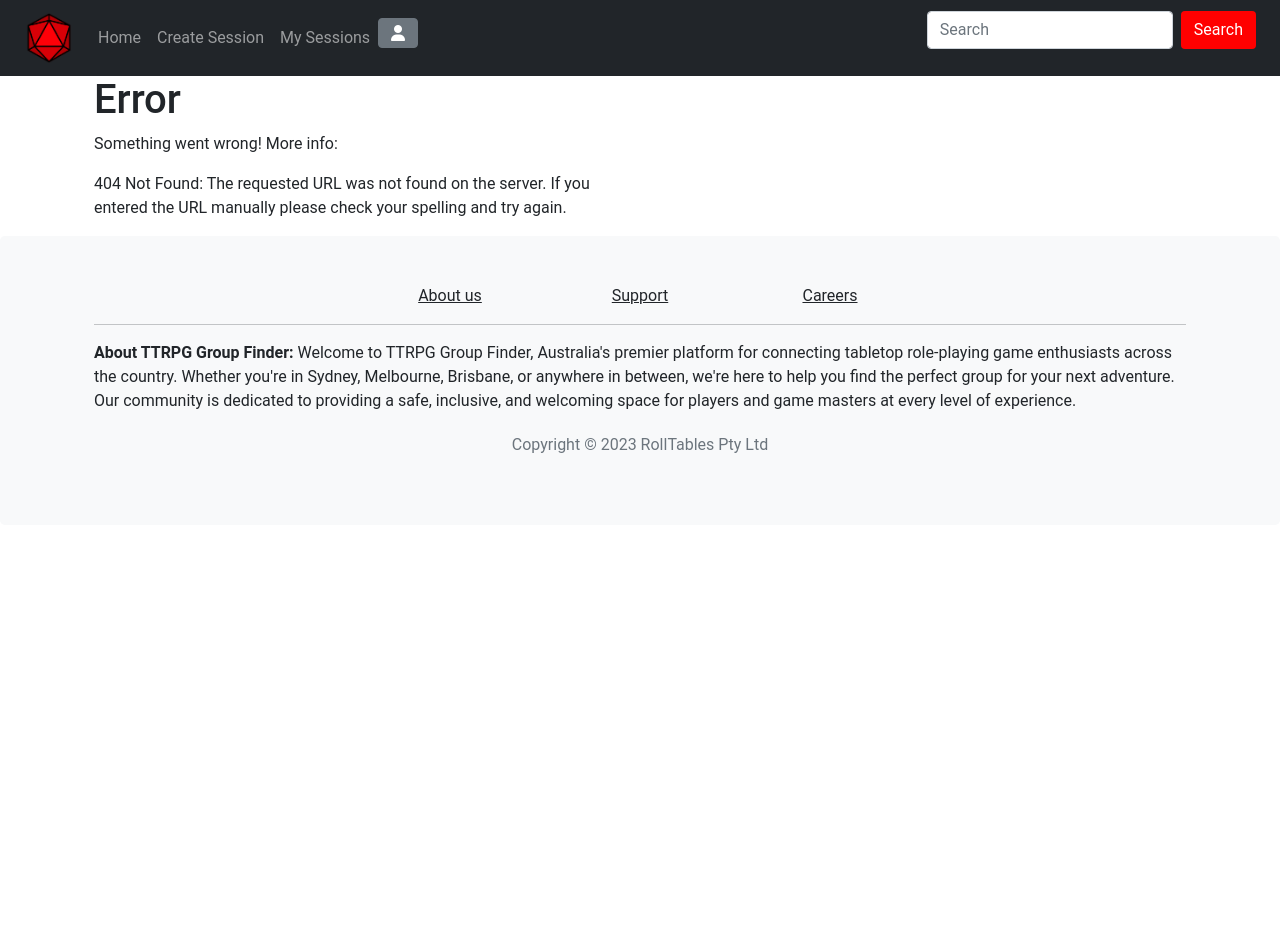
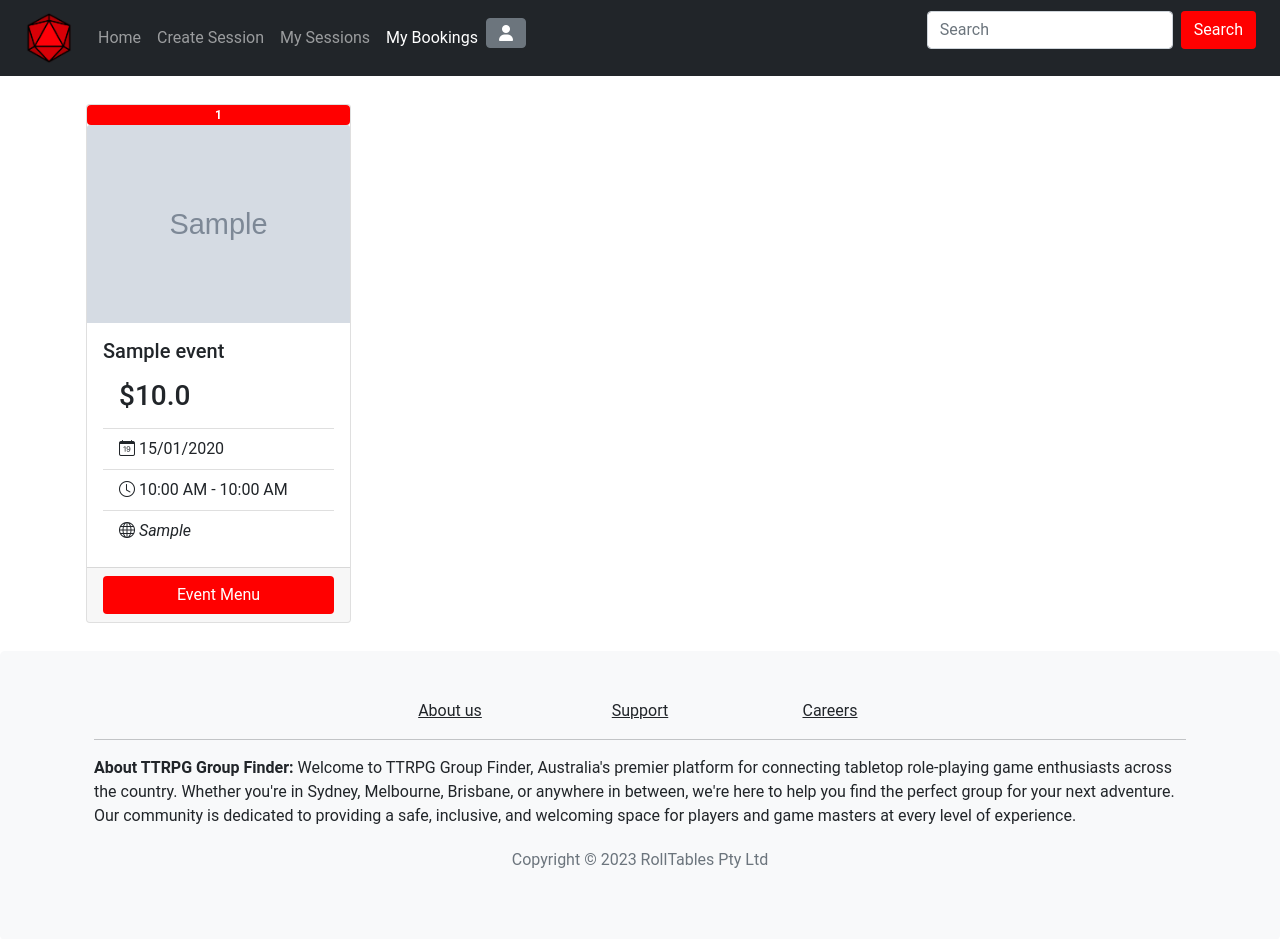
Before and after one commit to Striker146/G18-IAB207-Project, a Flask app: page /my_bookings in a window 1280 px wide. Shown: the top 939 px of the page. Before the commit the page ends 453 px from the top, so only its background shows below. Run offline with Flask 3, Linux system fonts and the light colour scheme; a user stored in the database is signed in; tables that the repository leaves empty hold one stand-in row (values such as "Sample post"); grey boxes marked "Sample" are stand-in pictures; some libraries are stand-ins or nearby versions.

Commit message:
Made my bookings page

```diff
--- a/projectfile/website/events.py
+++ b/projectfile/website/events.py
@@ -133,6 +133,7 @@
 
     events_by_user = Event.query.filter_by(owner_id=user.id).all()
     return events_by_user
+
 @bp.route('/event/<id>/edit', methods=['GET', 'POST'])
 @login_required
 def edit(id):
@@ -198,3 +199,11 @@
     db.session.commit()
     flash("Event Cancelled Successfully")
     return redirect(url_for('events.my_events', id=id))
+
+@bp.route('/events/my_bookings', methods=['GET', 'POST'])
+
+
+@bp.route('/my_bookings')
+@login_required
+def my_bookings():
+    return render_template('events/my_bookings.html', bookings=current_user.bookings, heading="my_bookings")
--- a/projectfile/website/templates/base.html
+++ b/projectfile/website/templates/base.html
@@ -44,6 +44,10 @@
             <li class="nav-item">
               <a class="nav-link {% if active_page == 'my_sessions' %}active{% endif %}"
                 href="{{ url_for('events.my_events') }}">My Sessions</a>
+            </li>
+            <li class="nav-item">
+              <a class="nav-link {% if active_page == 'my_bookings' %}active{% endif %}"
+                href="{{ url_for('events.my_bookings') }}">My Bookings</a>
             </li>
             {% if current_user.is_authenticated %}
             <div class="dropdown">
--- /dev/null
+++ b/projectfile/website/templates/events/my_bookings.html
@@ -0,0 +1,53 @@
+{% extends 'base.html' %}
+{% set active_page = 'my_bookings' %}
+
+{% block content %}
+
+<div class="container padding">
+    <div class="row row-cols-1 row-cols-xs-1 row-cols-sm-2 row-cols-md-3 row-cols-lg-4">
+        {% for booking in bookings %}
+        <div class="col p-2">
+            <div class="card h-100">
+                <span class="badge badge-theme">{{booking.event.status_id}}</span>
+                <img src={{ url_for('static', filename=booking.event.images[0].filepath) }} class="card-img-top">
+                <div class="card-body">
+                    <h5 class="card-title">{{ booking.event.title }}</h5>
+                    <ul class="list-group list-group-flush">
+                        <li class="list-group-item">
+                            <h3>${{ booking.event.cost }}</h3>
+                        </li>
+                        <li class="list-group-item">
+                            <i class="bi bi-calendar-date"></i> {{ booking.event.date.strftime("%d/%m/%Y") }}
+                        </li>
+                        <li class="list-group-item">
+                            <i class="bi bi-clock"></i> {{ booking.event.start_time.strftime("%I:%M %p") }} - {{
+                            booking.event.end_time.strftime("%I:%M %p") }}
+                        </li>
+                        <li class="list-group-item"><i class="bi-globe"> {{ booking.event.location }} </i></li>
+                    </ul>
+                </div>
+                <div class="card-footer">
+
+                    <div class="dropdown">
+                        <button class="btn button-theme dropdown-toggle w-100" type="button" id="dropdownMenuButton"
+                            data-bs-toggle="dropdown" aria-expanded="false">
+                            Event Menu
+                        </button>
+                        <ul class="dropdown-menu w-100" aria-labelledby="dropdownMenuButton">
+                            <li><a class="dropdown-item" href={{ url_for('events.showevent', id=booking.event.id) }}>View
+                                    Game
+                                    Details</a></li>
+                            <li><a class="dropdown-item" href={{ url_for('events.edit', id=booking.event.id) }}>Edit
+                                    Event</a></li>
+                            <li><a class="dropdown-item" href={{ url_for('events.cancel_event', id=booking.event.id) }}>Cancel
+                                    Event</a></li>
+                        </ul>
+                    </div>
+                </div>
+            </div>
+        </div>
+        {% endfor %}
+    </div>
+</div>
+
+{% endblock %}
```
